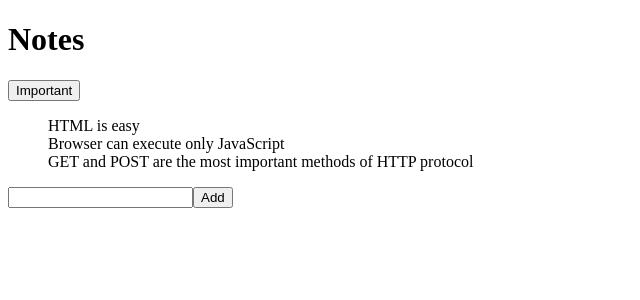
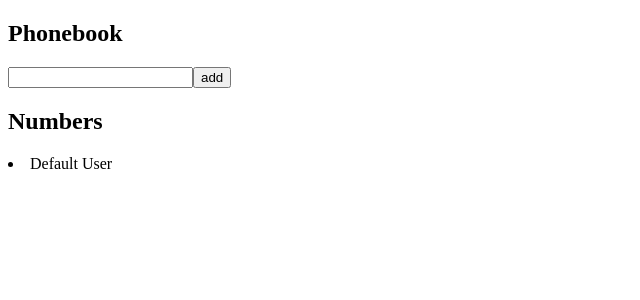
Before and after one commit to Anandprabhu530/Full-Stack-Open, a React (Vite) app: page / in a window 1280 px wide. Shown: the top 300 px of the page, without its empty margins (0-640 px from the left). Built offline with nearby package versions, Linux system fonts and the light colour scheme.

Commit message:
Updated for Exercise 2.6

```diff
--- a/src/App.jsx
+++ b/src/App.jsx
@@ -1,46 +1,49 @@
 /* eslint-disable react/prop-types */
+/* eslint-disable react/jsx-key */
 
 import { useState } from "react";
-import Note from "./components/Note";
 
-const App = (props) => {
-  const [notes, setnotes] = useState(props.notes);
-  const [newnote, setnewnote] = useState("");
-  const [show, setshow] = useState(true);
+const Display = ({ person }) => {
+  return (
+    <div>
+      <li>{person.name}</li>
+    </div>
+  );
+};
+const App = () => {
+  const [persons, setPersons] = useState([{ name: "Default User" }]);
+  const [newName, setNewName] = useState("");
 
-  const toshow = show ? notes : notes.filter((note) => note.important === true);
-
-  const clicked = (event) => {
-    event.preventDefault();
-    const obj = {
-      content: newnote,
-      important: Math.random() < 0.5,
-      id: newnote.id + 1,
-    };
-    setnotes(notes.concat(obj));
-    setnewnote("");
+  const handlechange = (event) => {
+    setNewName(event.target.value);
   };
 
-  const handlechange = (event) => {
-    setnewnote(event.target.value);
+  const adder = (event) => {
+    if (newName.length === 0) {
+      event.preventDefault();
+      return;
+    }
+    event.preventDefault();
+    const temp = {
+      name: newName,
+    };
+    setPersons(persons.concat(temp));
+    setNewName("");
   };
+
   return (
     <div>
-      <h1>Notes</h1>
+      <h2>Phonebook</h2>
+      <form onSubmit={adder}>
+        <input value={newName} onChange={handlechange} />
+        <button type="submit">add</button>
+      </form>
+      <h2>Numbers</h2>
       <div>
-        <button onClick={() => setshow(!show)}>
-          {show ? "Important" : "Show all"}
-        </button>
+        {persons.map((person, i) => (
+          <Display key={i} person={person} />
+        ))}
       </div>
-      <ul>
-        {toshow.map((note, i) => (
-          <Note key={i} note={note} />
-        ))}
-      </ul>
-      <form onSubmit={clicked}>
-        <input value={newnote} onChange={handlechange} />
-        <button type="submit">Add</button>
-      </form>
     </div>
   );
 };
```
